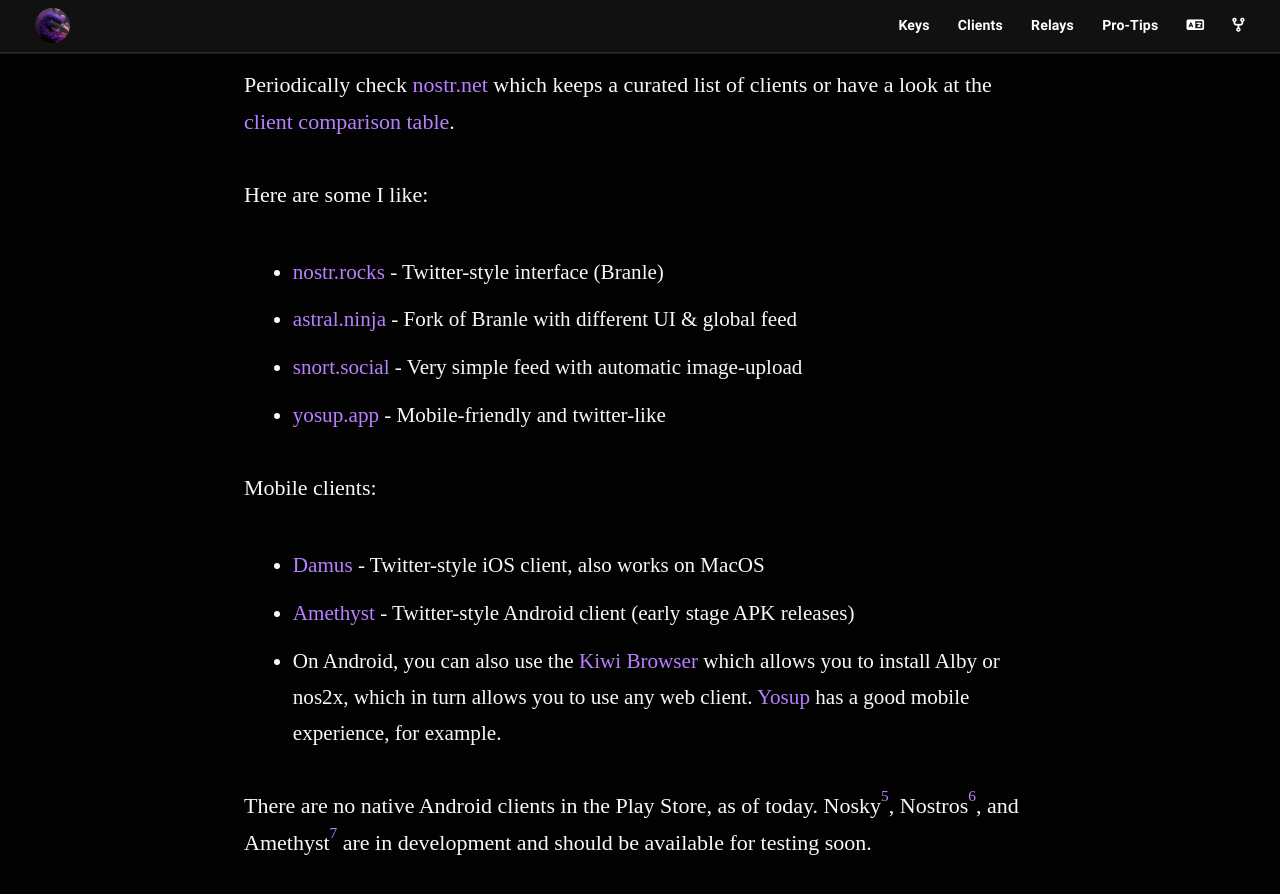
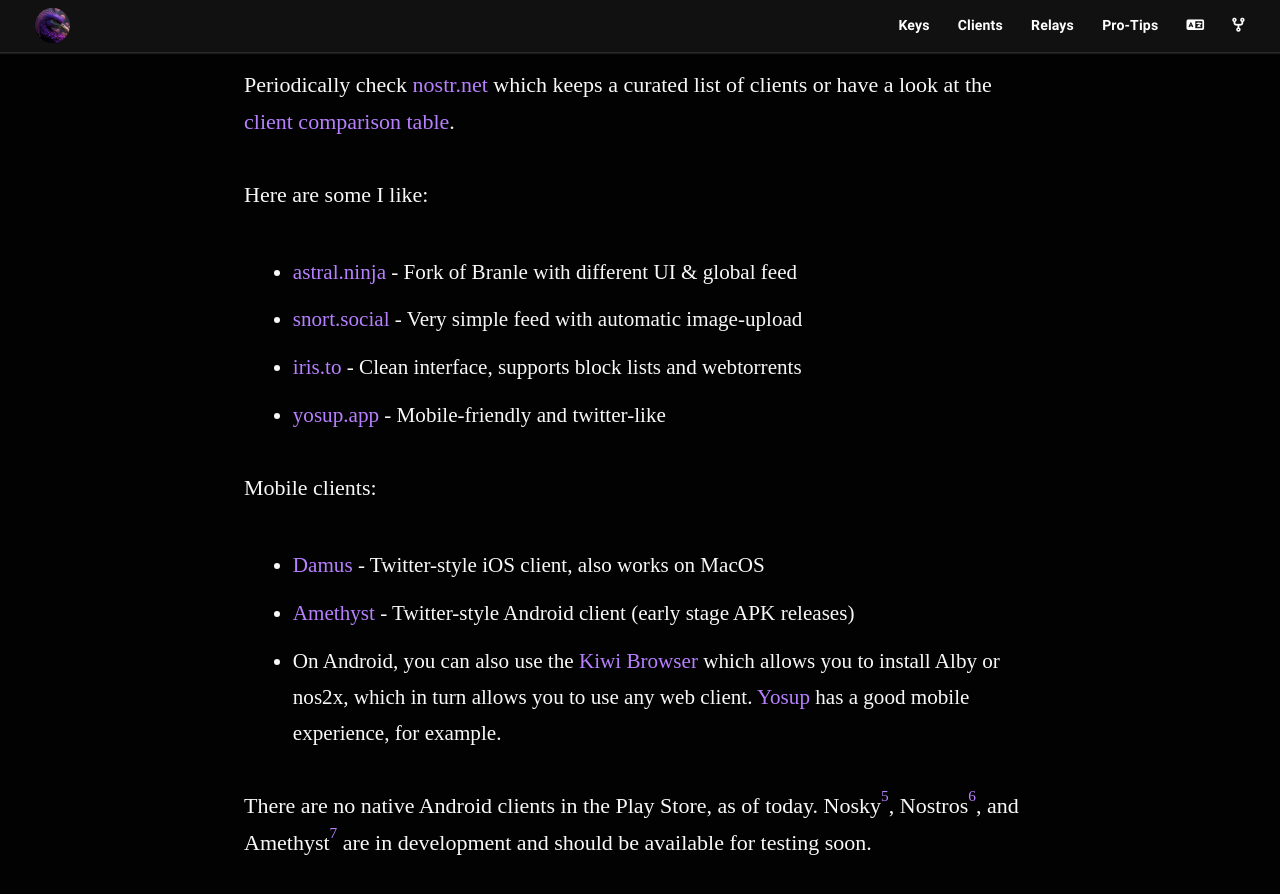
Before and after one commit to nostr-resources/nostr-resources.github.io, a Jekyll site: the page built from index.md, in a window 1280 px wide and 900 px high, scrolled down 2835 px. Shown: the top 894 px of the window. Built offline with Jekyll 4.4.1, drawn with Linux system fonts in a browser that asks for light colours; some web fonts are replaced.

Commit message:
Add iris.to

```diff
--- a/index.md
+++ b/index.md
@@ -77,9 +77,9 @@ list of clients or have a look at the [client comparison table](https://github.c
 
 Here are some I like:
 
-- [nostr.rocks](https://nostr.rocks/) - Twitter-style interface (Branle)
 - [astral.ninja](https://astral.ninja/) - Fork of Branle with different UI & global feed
 - [snort.social](https://snort.social/) - Very simple feed with automatic image-upload
+- [iris.to](https://iris.to/) - Clean interface, supports block lists and webtorrents
 - [yosup.app](https://yosup.app/) - Mobile-friendly and twitter-like
 
 Mobile clients:
```
